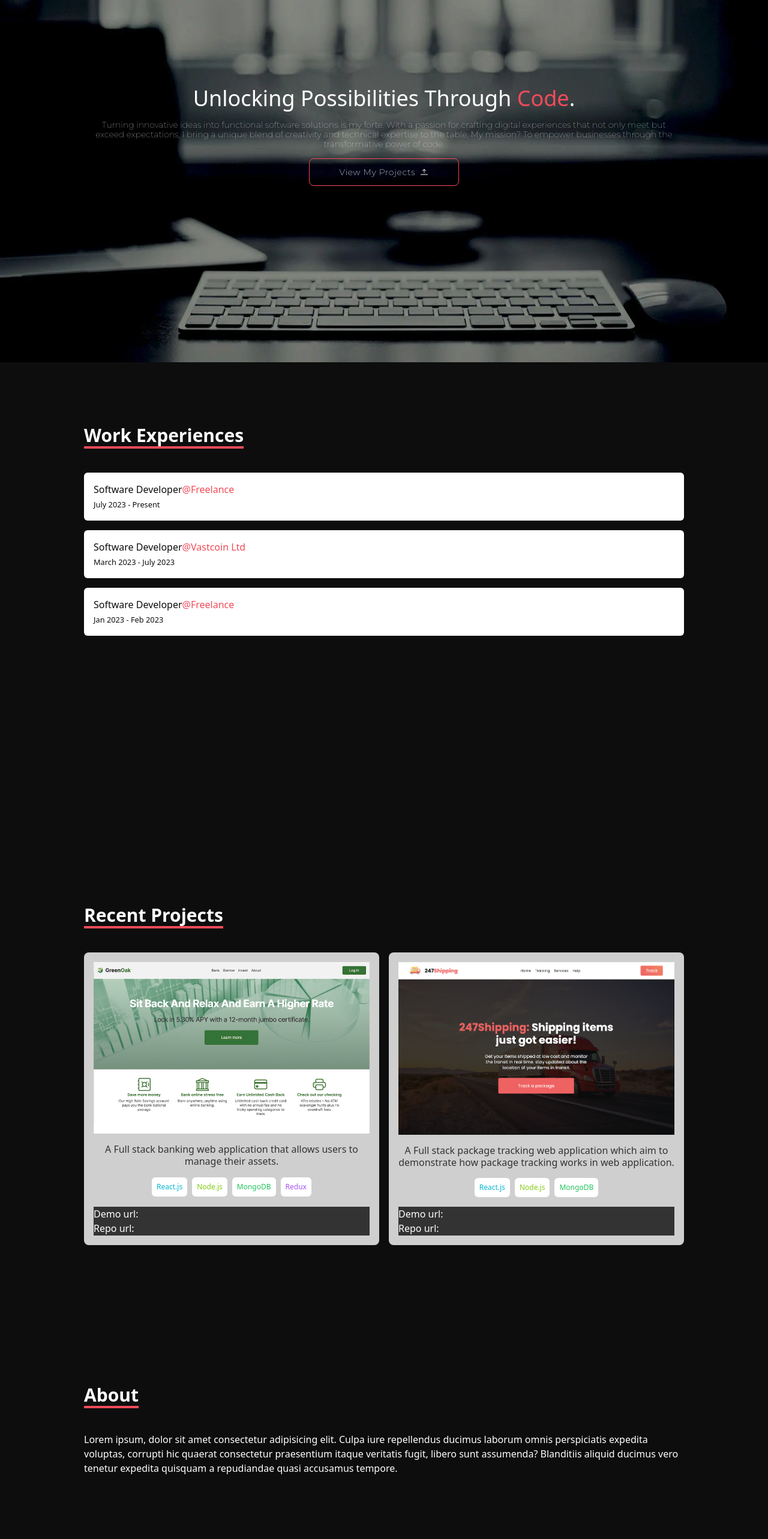
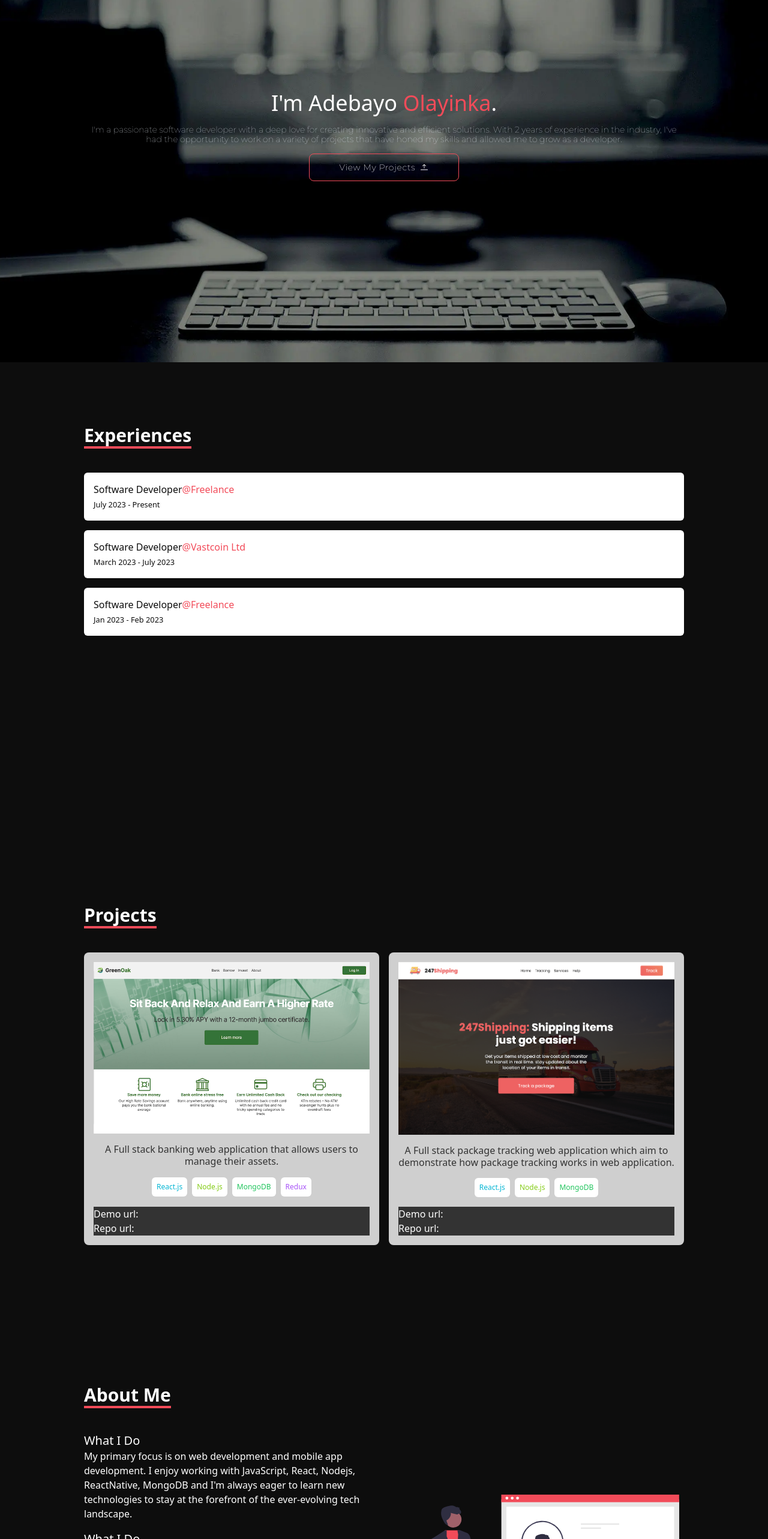
Before and after one commit to vulpes231/https---github.com-vulpes231-vulpes_dev_portfolio, a React (Vite) app: page / in a window 1280 px wide. Shown: the part 196-2762 px from the top of the page at 60% size. Built offline with nearby package versions, Linux system fonts and the light colour scheme.

Commit message:
fix styling

```diff
--- a/src/assets/index.js
+++ b/src/assets/index.js
@@ -2,5 +2,7 @@ import pbg from "./pbg.webp";
 import logo from "./mylogo.png";
 import bank from "./bank.png";
 import track from "./track.png";
+import about from "./about.svg";
+// import contact from "./contact.svg";
 
-export { pbg, logo, bank, track };
+export { pbg, logo, bank, track, about };
--- a/src/components/About.jsx
+++ b/src/components/About.jsx
@@ -1,21 +1,28 @@
 import React from "react";
+import AboutArticle from "./AboutArticle";
+import { aboutArticles } from "../constants";
+import { about } from "../assets";
 
 const About = () => {
+  const myAbout = aboutArticles.map((about) => {
+    return (
+      <div key={about.id}>
+        <AboutArticle title={about.title} paragragh={about.content} />
+      </div>
+    );
+  });
+
   return (
-    <section id="about" className="min-h-screen bg-[#0d0d0d] p-6">
+    <section id="about" className="min-h-screen bg-[#0d0d0d] text-[#fff]  p-6">
       <div className="lg:max-w-[1000px] mx-auto">
-        <h3 className="text-2xl md:text-3xl text-[#fff] font-semibold mt-20 mb-10 capitalize inline-block border-b-4 border-b-[#F24B59]">
-          About
+        <h3 className="text-2xl md:text-3xl font-semibold mt-20 mb-10 capitalize inline-block border-b-4 border-b-[#F24B59]">
+          About Me
         </h3>
-        <div>
-          {/* bio */}
-          <p className="text-[#fff]">
-            Lorem ipsum, dolor sit amet consectetur adipisicing elit. Culpa iure
-            repellendus ducimus laborum omnis perspiciatis expedita voluptas,
-            corrupti hic quaerat consectetur praesentium itaque veritatis fugit,
-            libero sunt assumenda? Blanditiis aliquid ducimus vero tenetur
-            expedita quisquam a repudiandae quasi accusamus tempore.
-          </p>
+        <div className="flex flex-col lg:flex-row md:gap-6">
+          <div className="flex flex-col gap-4 w-full">{myAbout}</div>
+          <figure className="hidden md:flex md:w-full md:items-center md:justify-center md:p-2 ">
+            <img src={about} alt="" className="w-full" />
+          </figure>
         </div>
       </div>
     </section>
--- /dev/null
+++ b/src/components/AboutArticle.jsx
@@ -0,0 +1,12 @@
+import React from "react";
+
+const AboutArticle = ({ paragragh, title }) => {
+  return (
+    <div>
+      <h3 className="text-xl md:2xl">{title}</h3>
+      <p className="text-[#fff]">{paragragh}</p>
+    </div>
+  );
+};
+
+export default AboutArticle;
--- a/src/components/Contact.jsx
+++ b/src/components/Contact.jsx
@@ -23,10 +23,15 @@ const Contact = () => {
       id="contact"
       className="min-h-screen bg-[#0d0d0d]  p-6 text-[#fff]"
     >
-      <div className="lg:max-w-[1000px] mx-auto">
-        <h3 className="text-2xl md:text-3xl text-[#fff] font-semibold mt-20 mb-10 capitalize inline-block border-b-4 border-b-[#F24B59]">
-          Contact
-        </h3>
+      <h3 className="text-2xl md:text-3xl text-[#fff] font-semibold mt-20 mb-5 capitalize inline-block border-b-4 border-b-[#F24B59]">
+        Let's Connect
+      </h3>
+      <div className="lg:max-w-[1000px] mx-auto flex flex-col gap-2">
+        <p>
+          I'm always open to new opportunities and collaborations. If you'd like
+          to discuss a potential project or just chat about technology, feel
+          free to reach out to me.
+        </p>
 
         <form action="" className="flex flex-col gap-2 font-extralight">
           <div className="flex flex-col">
--- a/src/components/Experience.jsx
+++ b/src/components/Experience.jsx
@@ -46,7 +46,7 @@ const Experience = () => {
       <div className="lg:max-w-[1000px] mx-auto">
         <div className="">
           <h3 className="text-2xl md:text-3xl text-[#fff] font-semibold mt-20 mb-10 capitalize inline-block border-b-4 border-b-[#F24B59]">
-            Work Experiences
+            Experiences
           </h3>
         </div>
         <div className="flex flex-col gap-4">{workExperiences}</div>
--- a/src/components/Hero.jsx
+++ b/src/components/Hero.jsx
@@ -6,15 +6,13 @@ const Hero = () => {
     <section id="hero" className="hero p-6 min-h-[calc(100vh - 70px)] ">
       <div className="flex flex-col gap-4 md:text-center">
         <h3 className=" text-3xl md:text-4xl leading-7">
-          Unlocking Possibilities Through{" "}
-          <span className="text-[#F24B59]">Code</span>.
+          I'm Adebayo <span className="text-[#F24B59]">Olayinka</span>.
         </h3>
         <p className="leading-4 font-thin text-sm text-slate-200 font-[Montserrat] md:text-md md:w-[80%] md:mx-auto">
-          Turning innovative ideas into functional software solutions is my
-          forte. With a passion for crafting digital experiences that not only
-          meet but exceed expectations, I bring a unique blend of creativity and
-          technical expertise to the table. My mission? To empower businesses
-          through the transformative power of code.
+          I'm a passionate software developer with a deep love for creating
+          innovative and efficient solutions. With 2 years of experience in the
+          industry, I've had the opportunity to work on a variety of projects
+          that have honed my skills and allowed me to grow as a developer.
         </p>
         <button className="border border-[#F24B59] p-3 rounded-lg capitalize md:w-[250px] mx-auto tracking-wider font-extralight flex items-center gap-2 justify-center text-sm font-[Montserrat] hover:bg-white hover:text-[#F24B59] hover:border-white">
           View my projects
--- a/src/components/Projects.jsx
+++ b/src/components/Projects.jsx
@@ -4,17 +4,12 @@ import { projects } from "../constants";
 const Projects = () => {
   const myProjects = projects.map((project) => {
     return (
-      <>
       <article
         key={project.id}
         className="w-full flex flex-col justify-between gap-4 rounded-lg bg-[#fff] bg-opacity-80 p-4"
       >
         <figure>
-            <img
-              src={project.img}
-              alt="bank-project-image"
-              className="w-full"
-            />
+          <img src={project.img} alt="bank-project-image" className="w-full" />
         </figure>
         <p className="text-[#333] leading-5 font-light text-center">
           {project.title}
@@ -45,7 +40,6 @@ const Projects = () => {
           <p>Repo url:</p>
         </div>
       </article>
-      </>
     );
   });
   return (
@@ -55,7 +49,7 @@ const Projects = () => {
     >
       <div className="lg:max-w-[1000px] mx-auto">
         <h3 className="text-2xl md:text-3xl text-[#fff] font-semibold mt-20 mb-10 capitalize inline-block border-b-4 border-b-[#F24B59]">
-          Recent Projects
+          Projects
         </h3>
         <div className="grid gap-4 md:grid-cols-2 w-full">{myProjects}</div>
       </div>
--- a/src/constants/index.js
+++ b/src/constants/index.js
@@ -72,4 +72,33 @@ const projects = [
   },
 ];
 
-export { navLinks, experiences, projects };
+const aboutArticles = [
+  {
+    id: 1,
+    title: "What I Do",
+    content: `My primary focus is on web development and mobile app development.
+    I enjoy working with JavaScript, React, Nodejs, ReactNative,
+    MongoDB and I'm always eager to learn new technologies to stay at
+    the forefront of the ever-evolving tech landscape.`,
+  },
+  {
+    id: 2,
+    title: "What I Do",
+    content: `I'm a firm believer in the importance of clean and maintainable
+    code. I'm dedicated to writing software that not only solves
+    problems but is also easy to understand, maintain, and scale. I
+    thrive in collaborative environments and enjoy working in
+    cross-functional teams to achieve the best results.`,
+  },
+  {
+    id: 3,
+    title: "What Drives Me",
+    content: ` I'm fueled by a desire to continuously improve and learn. Whether
+    it's through personal projects, online courses, or industry
+    events, I'm always seeking new opportunities to expand my skill
+    set and stay up-to-date with the latest developments in
+    technology.`,
+  },
+];
+
+export { navLinks, experiences, projects, aboutArticles };
```
Also changed, not shown: src/assets/about.svg (added). Lines whose indentation alone changed are shown as unchanged.
